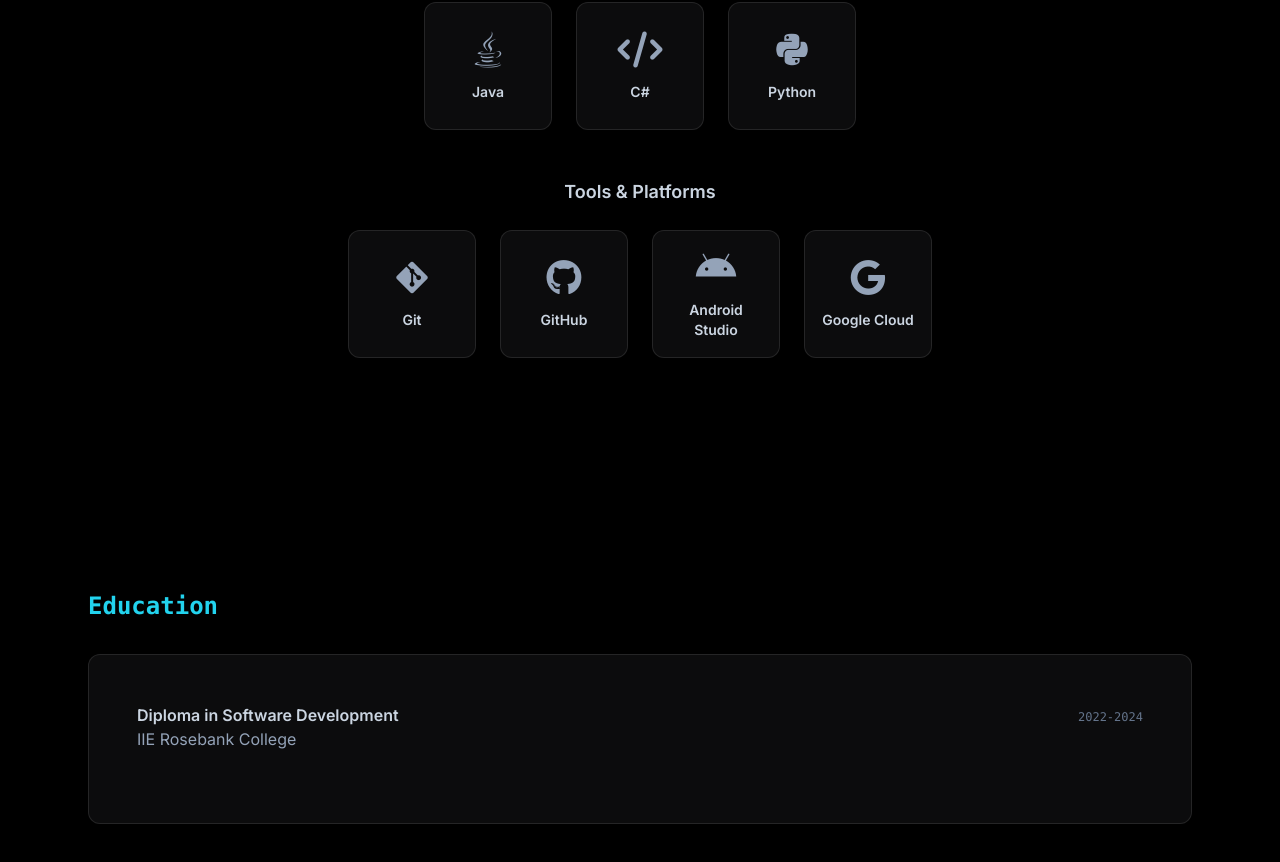
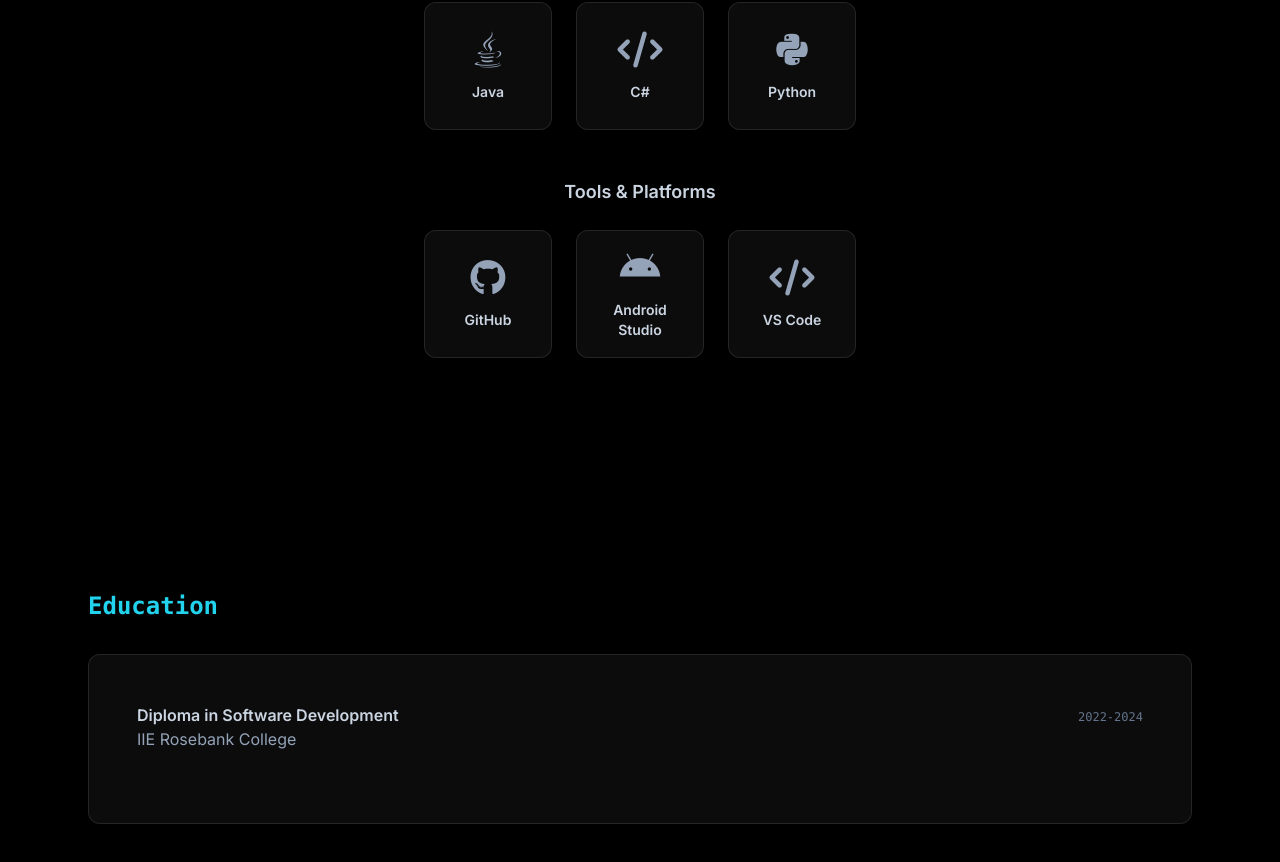
Before and after one commit to katlegoxoxo/website-katty, a React (Vite) app: page / in a window 1280 px wide. Shown: the part 3681-4543 px from the top of the page. Built offline with nearby package versions, Linux system fonts and the light colour scheme; no server answers.

Commit message:
imporving the tech stacks

```diff
--- a/constants.ts
+++ b/constants.ts
@@ -41,10 +41,9 @@ export const TECH_STACK_CATEGORIES: TechStackCategory[] = [
   {
     title: 'Tools & Platforms',
     technologies: [
-      { name: 'Git', icon: 'fab fa-git-alt' },
       { name: 'GitHub', icon: 'fab fa-github' },
       { name: 'Android Studio', icon: 'fab fa-android' },
-      { name: 'Google Cloud', icon: 'fab fa-google' },
+      { name: 'VS Code', icon: 'fas fa-code' },
     ],
   },
 ];
```
